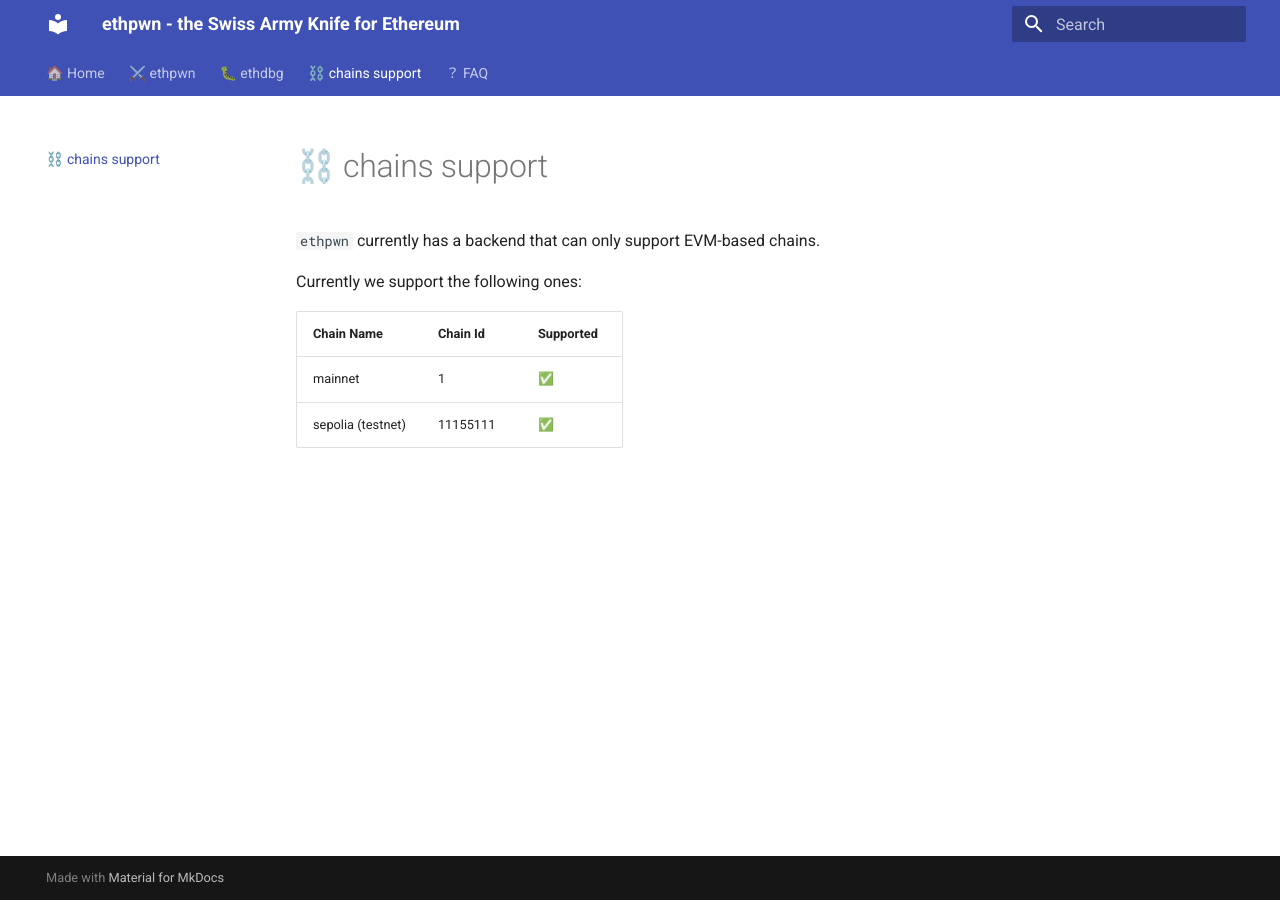
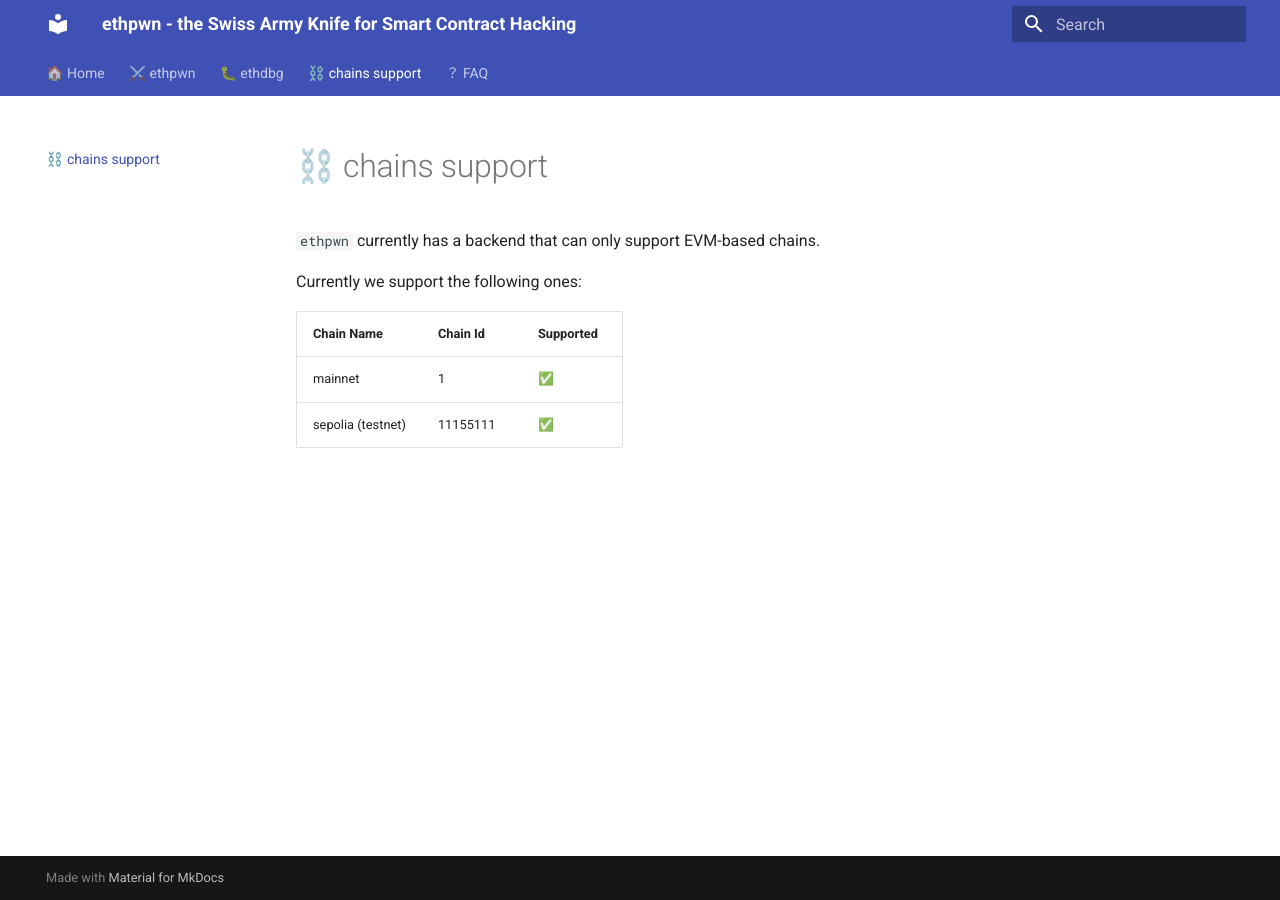
Before and after one commit to ethpwn/ethpwn, an MkDocs documentation site: the page built from docs/docs/chains.md, in a window 1280 px wide. Built offline with MkDocs 1.6.1 and Material for MkDocs 9.7.7, drawn with Linux system fonts in a browser that asks for light colours.

Commit message:
fix motto
Signed-off-by: degrigis <degrigis@ucsb.edu>

```diff
--- a/docs/mkdocs.yml
+++ b/docs/mkdocs.yml
@@ -1,4 +1,4 @@
-site_name: ethpwn - the Swiss Army Knife for Ethereum
+site_name: ethpwn - the Swiss Army Knife for Smart Contract Hacking
 theme:
   name: material
   features:
```
Also changed, not shown: docs/docs/index.md (+1 -1 lines).
